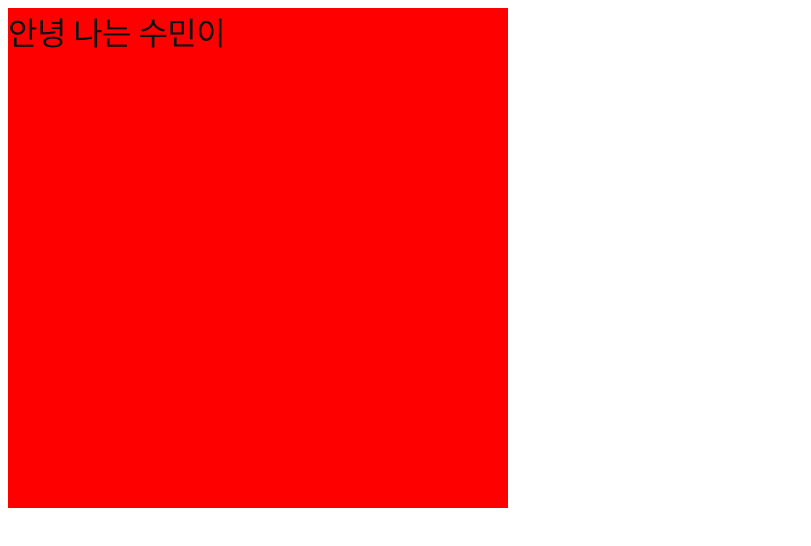
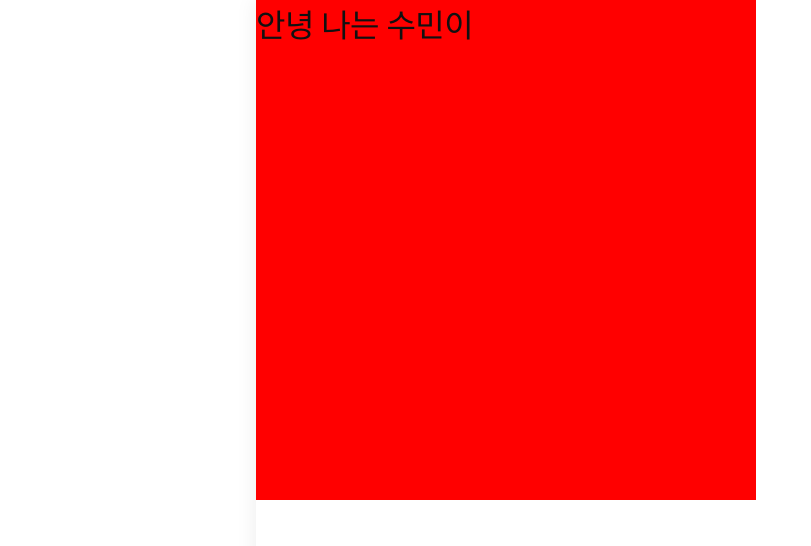
Before and after one commit to greatSumini/class101-frontend-mission, a Next.js app: page / in a window 1280 px wide. Shown: the top 546 px of the page, without its empty margins (0-811 px from the left). Built offline with nearby package versions, Linux system fonts and the light colour scheme.

Commit message:
feat: :sparkles: add GlobalStyle

```diff
--- a/pages/_app.js
+++ /dev/null
@@ -1,5 +0,0 @@
-function MyApp({ Component, pageProps }) {
-  return <Component {...pageProps} />;
-}
-
-export default MyApp;
--- /dev/null
+++ b/pages/_app.tsx
@@ -0,0 +1,43 @@
+import React from 'react';
+import styled, { createGlobalStyle } from 'styled-components';
+import Head from 'next/head';
+
+import { WHITE } from '@src/components/atoms/colors';
+
+const GlobalStyle = createGlobalStyle`
+html, body {
+  margin: 0;
+  padding: 0;
+  background-color: ${WHITE};
+}
+`;
+
+function MyApp({ Component, pageProps }) {
+  return (
+    <>
+      <Head>
+        <title>클원 프론투 미숀</title>
+        <meta name="author" content="클둥이들" />
+        <meta name="viewport" content="width=device-width, initial-scale=1" />
+      </Head>
+      <GlobalStyle />
+      <Wrapper>
+        <Component {...pageProps} />
+      </Wrapper>
+    </>
+  );
+}
+
+export default MyApp;
+
+const Wrapper = styled.div`
+  background-color: ${WHITE};
+  width: 100%;
+  max-width: 768px;
+  height: fit-content;
+  min-height: 100vh;
+  margin: 0 auto;
+  @media (min-width: 768px) {
+    box-shadow: 0 0 20px 0 rgba(0, 0, 0, 0.08);
+  }
+`;
```
